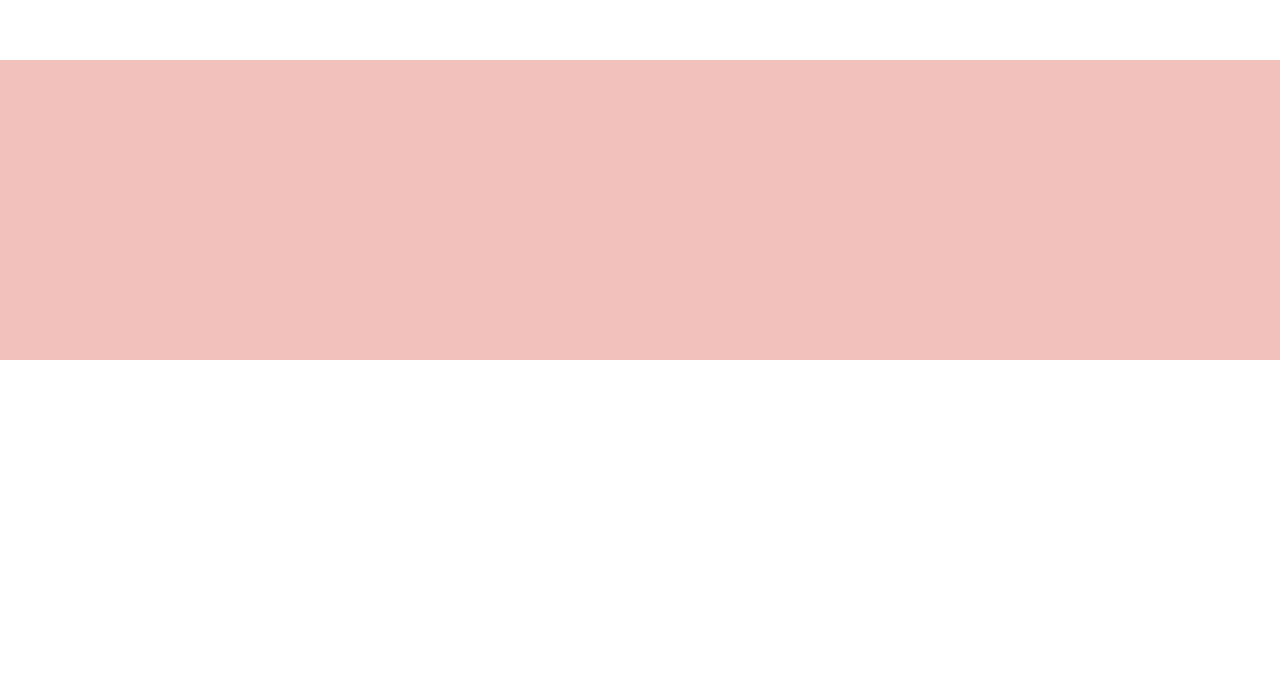
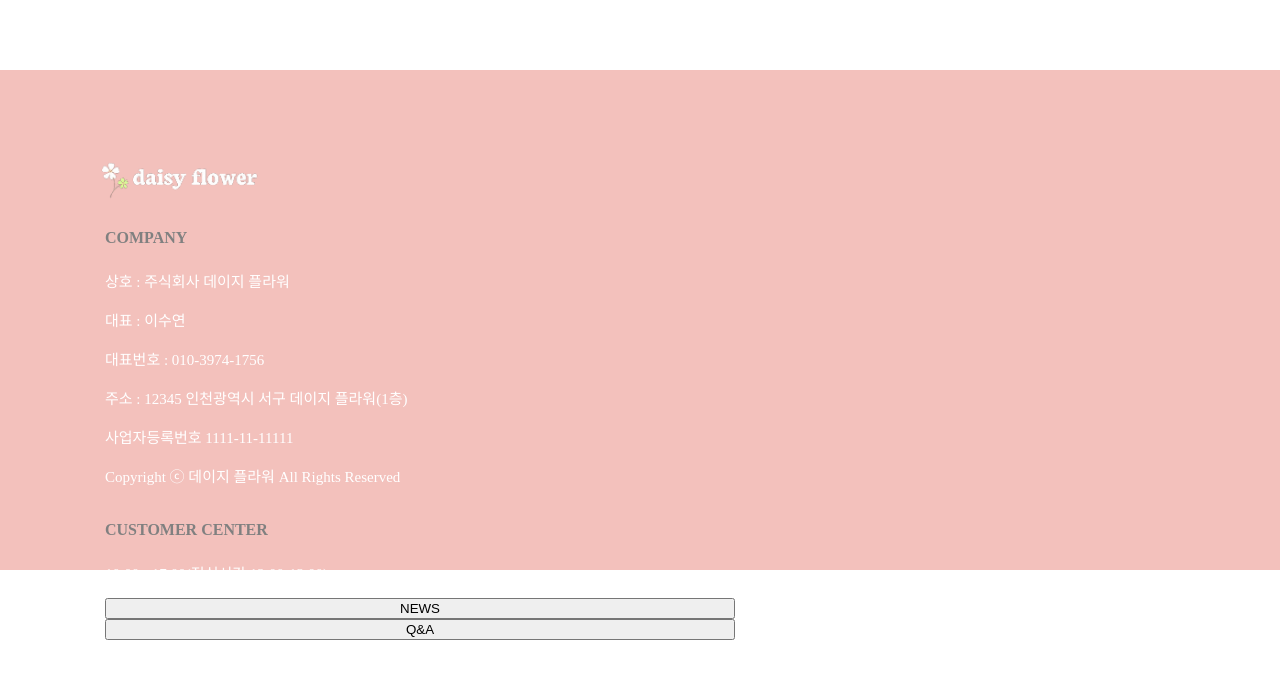
Before and after one commit to leesuyeon116/daisy_flower_project, a plain HTML site: page daisyflower_website/index.html in a window 1280 px wide. Shown: the part 990-1684 px from the top of the page. Before the commit the page ends 1350 px from the top, so only its background shows below. Drawn offline with Linux system fonts and the light colour scheme.

Commit message:
footer 부분 수정해야 함

```diff
--- a/daisyflower_website/index.html
+++ b/daisyflower_website/index.html
@@ -4,6 +4,13 @@
     <meta charset="UTF-8">
     <meta name="viewport" content="width=device-width, initial-scale=1.0">
     <title>daisy flower</title>
+    <!--
+    <link href="https://cdn.jsdelivr.net/npm/bootstrap@5.3.3/dist/css/bootstrap.min.css"
+    rel="stylesheet" integrity="sha384-QWTKZyjpPEjISv5WaRU9OFeRpok6YctnYmDr5pNlyT2bRjXh0JMhjY6hW+ALEwIH"
+    crossorigin="anonymous">
+    -->
+    <link rel="stylesheet" href="https://cdnjs.cloudflare.com/ajax/libs/font-awesome/6.0.0-beta3/css/all.min.css"
+    integrity="sha384-..." crossorigin="anonymous">
     <link href="style.css" rel="stylesheet" type="text/css" />
 </head>
 <body>
@@ -27,7 +34,50 @@
     </main>
 
     <footer>
+        <div class="container">
+            <div class="footer-menu">
+                <div class="first-box">
+                    <div>
+                        <img src="./image/logo.png" width="175">
+                    </div>
+                    <div class="column">
+                        <div class="sub-title">COMPANY</div>
+                        <a href="#" class="footer-menu-item">상호 : 주식회사 데이지 플라워</a>
+                        <a href="#" class="footer-menu-item">대표 : 이수연</a>
+                        <a href="#" class="footer-menu-item">대표번호 : 010-3974-1756</a>
+                        <a href="#" class="footer-menu-item">주소 : 12345 인천광역시 서구 데이지 플라워(1층)</a>
+                        <a href="#" class="footer-menu-item">사업자등록번호 1111-11-11111</a>
+                        <a href="#" class="footer-menu-item">Copyright ⓒ 데이지 플라워 All Rights Reserved</a>
+                    </div>
 
+                    <div class="column">
+                        <div class="sub-title">CUSTOMER CENTER</div>
+                        <a href="#" class="footer-menu-item">10:00 - 17:00(점심시간 12:00-13:00)</a>
+                        <button>NEWS</button>
+                        <button>Q&A</button>
+                    </div>
+                </div>
+
+                <div class="second-box">
+                    <div class="icon-box">
+                        <i class="fa-brands fa-instagram"></i>
+                    </div>
+                    <div class="icon-box">
+                        <i class="fa-brands fa-facebook"></i>
+                    </div>
+                    <div class="icon-box">
+                        <i class="fa-brands fa-youtube"></i>
+                    </div>
+                </div>
+            </div>
+        </div>
     </footer>
+
+<!--
+    <script src="https://cdn.jsdelivr.net/npm/bootstrap@5.3.3/dist/js/bootstrap.bundle.min.js"
+    integrity="sha384-YvpcrYf0tY3lHB60NNkmXc5s9fDVZLESaAA55NDzOxhy9GkcIdslK1eN7N6jIeHz"
+    crossorigin="anonymous"></script>
+-->
+
 </body>
 </html>
--- a/daisyflower_website/style.css
+++ b/daisyflower_website/style.css
@@ -7,9 +7,11 @@ a {
     color: white;
     text-decoration: none;
 }
+
 a:hover {
     color: #c3b19d;
 }
+
 nav {
     height: 80px;
     background-color: #f3c1bc;
@@ -18,18 +20,78 @@ nav {
     align-items: center;
 }
 
+.nav-item {
+    padding: 20px 10px;
+    font-weight: 550;
+}
+
 main {
-    height: 970px;
+    height: 980px;
     background-color: white;
 
 }
 
 footer {
-    height: 300px;
+    height: 500px;
     background-color: #f3c1bc;
+    display: flex;
+    justify-content: center;
 }
 
-.nav-item {
-    padding: 20px 10px;
-    font-weight: 550;
+.container {
+    max-width: 1100px;
+    width: 100%;
+    padding: 80px;
+    padding-bottom: 50px;
 }
+
+.footer-menu {
+    display: flex;
+    flex-direction: column;
+    justify-content: space-between;
+    height: 300px;
+}
+
+.first-box {
+    display: flex;
+    flex-direction: column;
+    justify-content: space-between;
+    width: 60%;
+}
+
+.second-box {
+    display: flex;
+    flex-direction: column;
+    justify-content: flex-end;
+    width: 40%;
+}
+
+.column {
+    display: flex;
+    flex-direction: column;
+    padding: 0 15px;
+}
+
+.sub-title {
+    color: #808080;
+    font-weight: 900;
+    margin: 20px 0px;
+}
+
+.column {
+    display: flex;
+    flex-direction: column;
+    padding: 0 15px;
+}
+
+.sub-title {
+    color: #808080;
+    font-weight: 900;
+    margin: 20px 0px;
+}
+
+.footer-menu-item {
+    padding-bottom: 15px;
+    padding-top: 3px;
+    font-size: 15px;
+}
```
